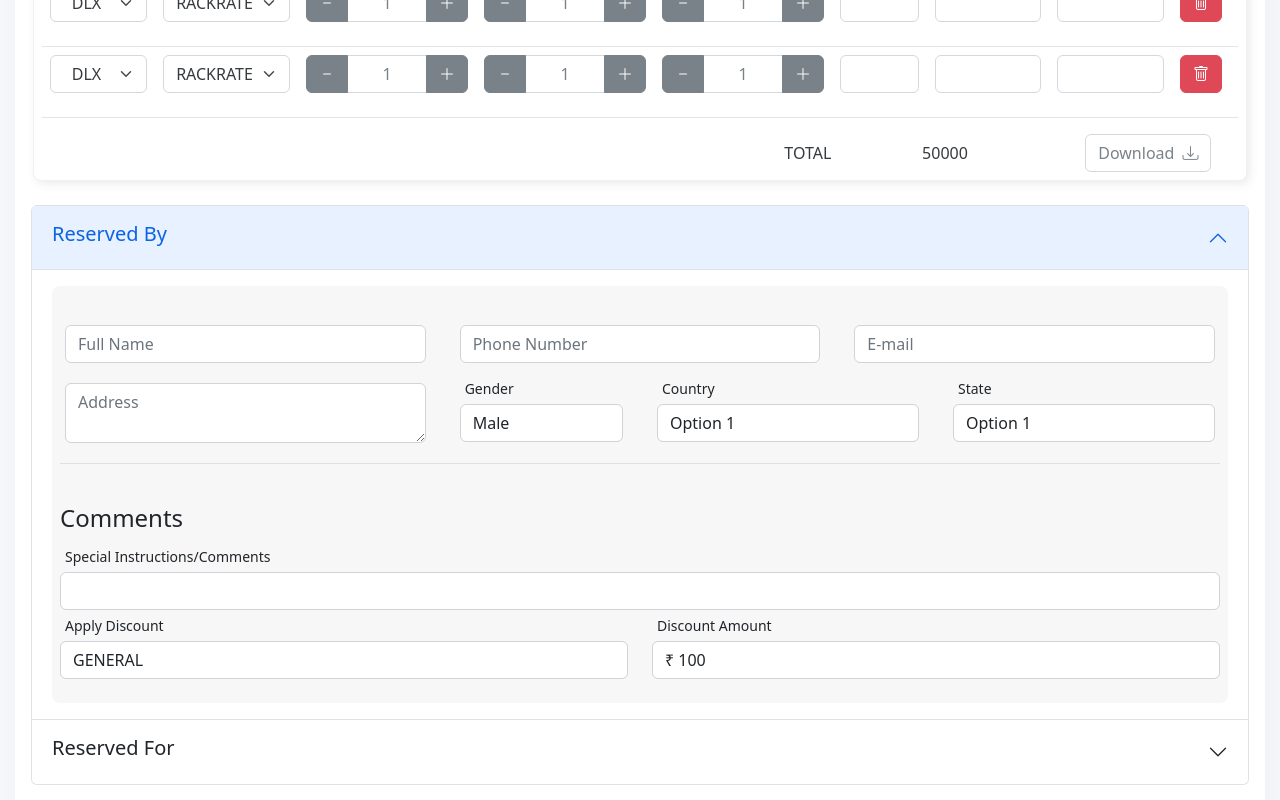
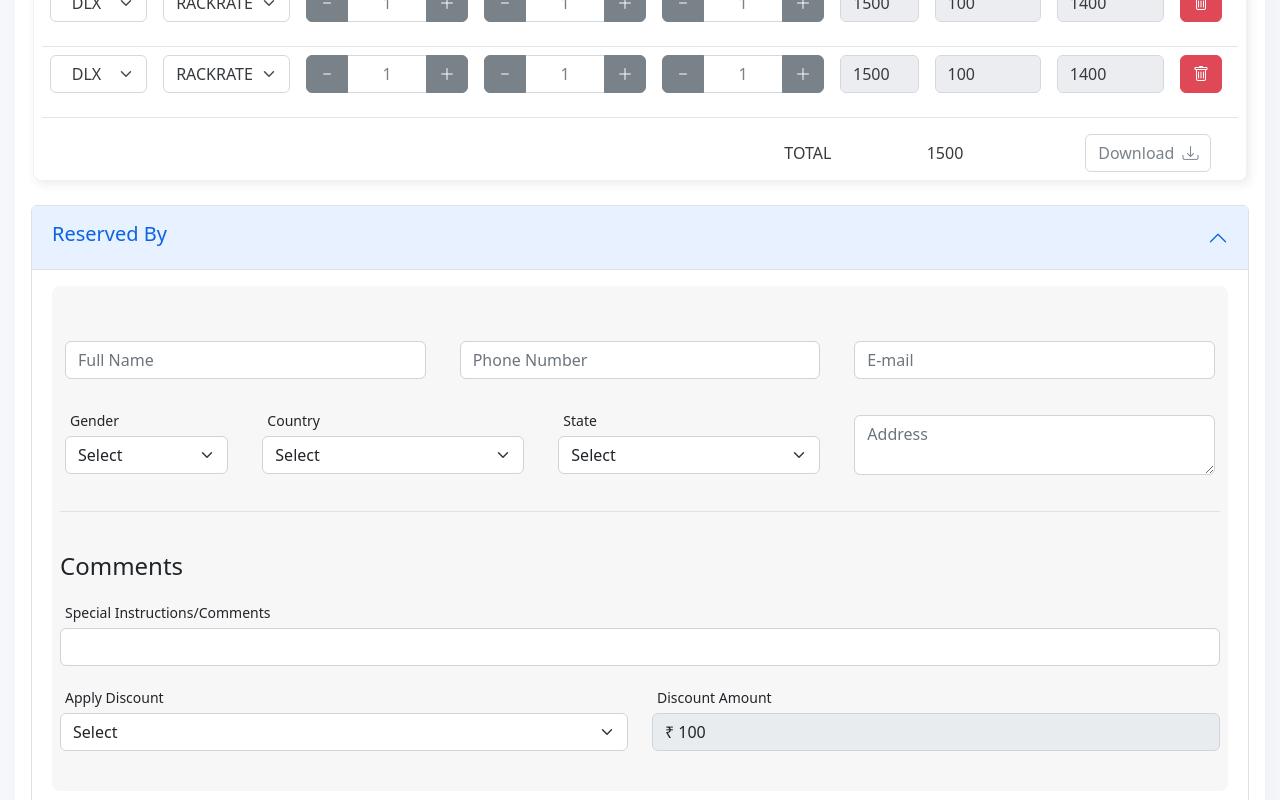
Before and after one commit to indocosmo-projects/PMS-Prototype, a React (Create React App) app: page /newreservation in a window 1280 px wide. Shown: the part 760-1560 px from the top of the page. Built offline with nearby package versions, Linux system fonts and the light colour scheme.

Commit message:
edits after review

```diff
--- a/src/component/Common/Navigationbar.js
+++ b/src/component/Common/Navigationbar.js
@@ -23,7 +23,7 @@ function NavigationBar() {
               <Nav.Link><Link to="/reception" className='nlink'>Reception</Link></Nav.Link>
 
             <NavDropdown title="Shift" id="basic-nav-dropdown" className="nlink">
-              <NavDropdown.Item href="shiftManagement">Shift Management</NavDropdown.Item>
+              <NavDropdown.Item><Link to="/shiftmanagement" className='nlink-drop'>Shift Management</Link></NavDropdown.Item>
               <NavDropdown.Item href="#action/3.2">Another action</NavDropdown.Item>
               <NavDropdown.Item href="#action/3.3">Something</NavDropdown.Item>
               <NavDropdown.Divider />
--- a/src/component/NewReservation/ReservedBy.js
+++ b/src/component/NewReservation/ReservedBy.js
@@ -1,4 +1,5 @@
 import React from 'react';
+import Form from 'react-bootstrap/Form';
 
 function ReservedBy() {
     return(
@@ -9,7 +10,7 @@ function ReservedBy() {
                                 {/* <h4> RESERVED BY </h4> */}
                             </div>
                             <div className="border-bottom ">
-                                <div className="row">
+                                <div className="row my-3">
                                     <div className="col-sm-4">
                                         <div className="inputfieldpadding">
                                             <label className="text-left"></label>
@@ -30,7 +31,53 @@ function ReservedBy() {
                                     </div>
                                 </div>
 
-                                <div className="row">
+                                <div className="row my-3">
+
+                                    <div className="col-sm-2">
+                                        <div className="inputfieldpadding">
+                                            <label className="text-left">Gender</label>
+                                            {/* <select className="form-control m-bot15 minimal">
+                                                <option>Male</option>
+                                                <option>Female</option>
+                                            </select> */}
+                                            <Form.Select aria-label="Default select example">
+                                                    <option>Select</option>
+                                                    <option value="1">Male</option>
+                                                    <option value="2">Female</option>
+                                            </Form.Select>
+                                        </div>
+                                    </div>
+
+                                    <div className="col-sm-3">
+                                        <div className="inputfieldpadding">
+                                            <label className="text-left">Country</label>
+                                            {/* <select className="form-control m-bot15">
+                                                <option>Option 1</option>
+                                                <option>Option 2</option>
+                                                <option>Option 3</option>
+                                            </select> */}
+                                            <Form.Select aria-label="Default select example">
+                                                    <option>Select</option>
+                                                    <option value="1">India</option>
+                                                    <option value="2">Japan</option>
+                                            </Form.Select>
+                                        </div>
+                                    </div>
+                                    <div className="col-sm-3">
+                                        <div className="inputfieldpadding">
+                                            <label className="text-left">State</label>
+                                            {/* <select className="form-control m-bot15">
+                                                <option>Option 1</option>
+                                                <option>Option 2</option>
+                                                <option>Option 3</option>
+                                            </select> */}
+                                            <Form.Select aria-label="Default select example">
+                                                    <option>Select</option>
+                                                    <option value="1">State 1</option>
+                                                    <option value="2">State 2</option>
+                                            </Form.Select>
+                                        </div>
+                                    </div>
                                     <div className="col-sm-4">
                                         <div className="inputfieldpadding">
                                             <label className="text-left"></label>
@@ -38,41 +85,7 @@ function ReservedBy() {
                                         </div>
                                     </div>
 
-                                    <div className="col-sm-2">
-                                        <div className="inputfieldpadding">
-                                            <label className="text-left">Gender</label>
-                                            <select className="form-control m-bot15">
-                                                <option>Male</option>
-                                                <option>Female</option>
-                                            </select>
-                                        </div>
-                                    </div>
-
-                                    <div className="col-sm-3">
-                                        <div className="inputfieldpadding">
-                                            <label className="text-left">Country</label>
-                                            <select className="form-control m-bot15">
-                                                <option>Option 1</option>
-                                                <option>Option 2</option>
-                                                <option>Option 3</option>
-                                            </select>
-                                        </div>
-                                    </div>
-                                    <div className="col-sm-3">
-                                        <div className="inputfieldpadding">
-                                            <label className="text-left">State</label>
-                                            <select className="form-control m-bot15">
-                                                <option>Option 1</option>
-                                                <option>Option 2</option>
-                                                <option>Option 3</option>
-                                            </select>
-                                        </div>
-                                    </div>
-
                                 </div>
-
-
-
                             </div>
 
 
@@ -82,21 +95,26 @@ function ReservedBy() {
                                     <h4 className='text-start'> Comments </h4>
                                 </div>
                                 <div className="column">
-                                    <div className="row">
+                                    <div className="row my-3">
                                         <div className="col-sm-12">
                                                 <label className="text-left">Special Instructions/Comments</label>
                                                 <input type="text" className="form-control" placeholder="" />
                                         </div>
                                     </div>
 
-                                                <div className="row">
+                                                <div className="row my-3">
                                                     <div className="col-sm-6">
                                                         <label className="text-left">Apply Discount</label>
-                                                        <input type="text" className="form-control shw_dsct_lft" defaultValue="GENERAL" />
+                                                        {/* <input type="text" className="form-control shw_dsct_lft" defaultValue="GENERAL" /> */}
+                                                        <Form.Select aria-label="Default select example">
+                                                                <option>Select</option>
+                                                                <option value="1">GENERAL</option>
+                                                                <option value="2">DISCOUNT10</option>
+                                                        </Form.Select>
                                                     </div>
                                                     <div className="col-sm-6">
                                                         <label className="text-left">Discount Amount</label>
-                                                        <input type="text" className="form-control shw_dsct_rgt" defaultValue="₹ 100" />
+                                                        <input type="text" className="form-control shw_dsct_rgt" defaultValue="₹ 100" disabled/>
                                                     </div>
                                                 </div>
 
--- a/src/component/NewReservation/RoomRateTypeDiscount.js
+++ b/src/component/NewReservation/RoomRateTypeDiscount.js
@@ -114,13 +114,13 @@ function RoomRateTypeDiscount() {
 
                 </td>
                 <td>
-                    <input className="form-control form-control-inline input-medium default-date-picker inner_login" size="16" type="text" defaultValue="" />
+                    <input className="form-control form-control-inline input-medium default-date-picker inner_login" size="16" type="text" defaultValue="1500" disabled/>
                 </td>
                 <td>
-                    <input className="form-control form-control-inline input-medium default-date-picker inner_login" size="16" type="text" defaultValue="" />
+                    <input className="form-control form-control-inline input-medium default-date-picker inner_login" size="16" type="text" defaultValue="100" disabled/>
                 </td>
                 <td>
-                    <input className="form-control form-control-inline input-medium default-date-picker inner_login" size="16" type="text" defaultValue="" />
+                    <input className="form-control form-control-inline input-medium default-date-picker inner_login" size="16" type="text" defaultValue="1400" disabled/>
                 </td>
                 <td>
                     {/* <button className="btn btn-danger btn-xs me-2" onClick={(e) => deleteEachRow(detail.id)}><i className="bi bi-trash "></i></button> */}
@@ -140,10 +140,10 @@ function RoomRateTypeDiscount() {
                     <div className="padcolumn mt-1 total-bg" >
                         {/* <div className="table"> */}
                             <div className='d-flex justify-content-between'>
-                                <h4 className='left ms-2 mt-2'>Payment Details</h4>
+                                <h4 className='left ms-2 mt-2'>Room Details</h4>
                                 <div>
                                 {/* <button className="btn btn-danger btn-xs me-2" onClick={handleDecrement}><i className="bi bi-trash "></i></button> */}
-                                <button className="btn btn-primary btn-xs" onClick={handleIncrement}><i className="bi bi-plus" ></i> Add details</button>
+                                <button className="btn btn-primary btn-xs" onClick={handleIncrement}><i class="bi bi-plus-circle me-2"></i>Add Rooms</button>
                                 </div>
                             </div>
                             <table className="table type-table">
@@ -169,7 +169,7 @@ function RoomRateTypeDiscount() {
                         {/* </div> */}
                             <div className='row'>
                             <div className='col-lg-8 col-md-8 col-3 d-flex justify-content-end total-text'>TOTAL</div>
-                            <div className='col-lg-2 col-md-2 col-3 d-flex justify-content-center total-text'>50000</div>
+                            <div className='col-lg-2 col-md-2 col-3 d-flex justify-content-center total-text'>1500</div>
                             <div className='col-lg-2 col-md-2 col-6 d-flex justify-content-center'><button className="btn btn-outline-secondary">Download<i className="bi bi-download ms-2"></i></button></div>
                             </div>
                     </div>
--- a/src/component/Reception/Reception.js
+++ b/src/component/Reception/Reception.js
@@ -145,7 +145,7 @@ function Reception() {
 
                                 <div className="col-sm-6">
                                     <div className="mb-3 ">
-                                    <Link to="/newreservation"><button className="btn btn-primary" title="New Reservation" style={{float : 'right'}}><i class="bi bi-plus-circle me-2"></i>Add New</button></Link>
+                                    <Link to="/newreservation"><button className="btn btn-primary" title="New Reservation" style={{float : 'right'}}><i class="bi bi-plus-circle me-2"></i>New Check-in</button></Link>
                                     </div>
                                 </div>
                         </div>
--- a/src/component/Reservation/Reservation.js
+++ b/src/component/Reservation/Reservation.js
@@ -162,7 +162,7 @@ function Reservation() {
                         <div className="col-sm-6 d-flex justify-content-end">
                                     <div className="mb-3 ">
                                         {/* <a href="/newreservation"><button className="btn btn-success" title="New Reservation">Add New <i className="bi bi-plus"></i></button></a> */}
-                                        <Link to="/newreservation"><button className="btn btn-primary" title="New Reservation"><i className="bi bi-plus"></i>Add New</button></Link>
+                                        <Link to="/newreservation"><button className="btn btn-primary" title="New Reservation"><i class="bi bi-plus-circle me-2"></i>Add New</button></Link>
                                     </div>
                         </div>
                         </div>
```
Also changed, not shown: src/component/Common/Navigation.css (+21 -0 lines), src/component/NewReservation/ReservedFor.js (+33 -16 lines), src/component/Reception/Reception.css (line endings or trailing spaces).
